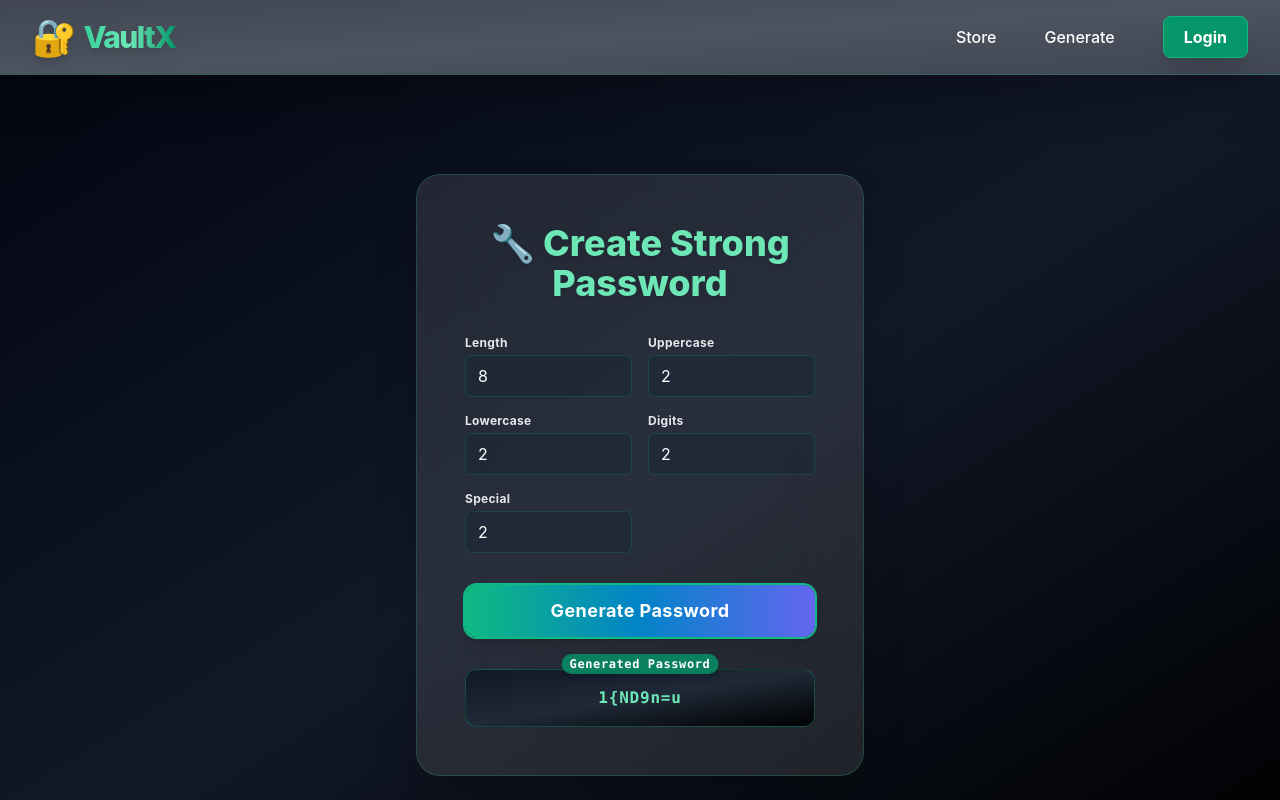
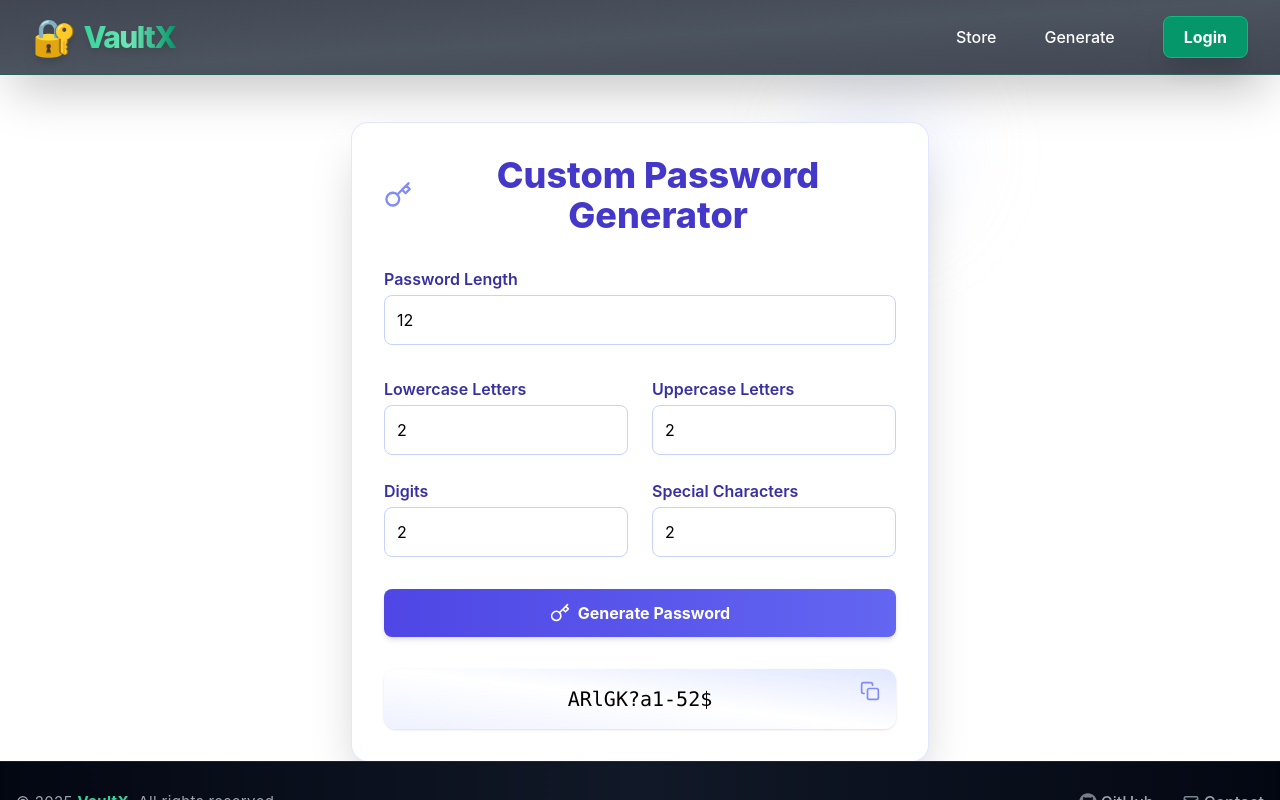
Before and after one commit to AaryanGoswami04/PasswordManager, a React (Create React App) app: page /generate-password in a window 1280 px wide. Both pictures are taken after a click on the button "Generate Password". Shown: the top 800 px of the page. Built offline with nearby package versions, Linux system fonts and the light colour scheme.

Commit message:
Password generation complete

```diff
--- a/src/App.js
+++ b/src/App.js
@@ -1,10 +1,11 @@
 import React from 'react';
 import { BrowserRouter as Router, Routes, Route } from 'react-router-dom';
 import LandingPage from './pages/LandingPage';
-import CreatePassword from './pages/CreatePassword';
 import StorePassword from './pages/StorePassword';
 import Navbar from './components/Header';
 import Footer from './components/Footer';
+import Dashboard from './pages/Dashboard';
+import PasswordGenerator from './pages/CreatePassword';
 
 function App() {
   return (
@@ -12,8 +13,9 @@ function App() {
       <Navbar/>
       <Routes>
         <Route path="/" element={<LandingPage />} />
-        <Route path="/generate-password" element={<CreatePassword />} />
+        <Route path="/generate-password" element={<PasswordGenerator />} />
         <Route path="/store-password" element={<StorePassword />} />
+        <Route path="/dashboard" element={<Dashboard />} />
       </Routes>
       <Footer/>
     </Router>
--- /dev/null
+++ b/src/components/Card.jsx
@@ -0,0 +1,38 @@
+// components/PasswordCard.jsx
+import React, { useState } from "react";
+import { FiCopy } from "react-icons/fi";
+
+const Card = ({ site, username, password }) => {
+  const [copied, setCopied] = useState(false);
+
+  const handleCopy = () => {
+    navigator.clipboard.writeText(password);
+    setCopied(true);
+    setTimeout(() => setCopied(false), 1200);
+  };
+
+  return (
+    <div className="rounded-2xl shadow-xl bg-white/90 border border-blue-200 p-6 flex items-center justify-between transition-transform duration-200 hover:scale-105 hover:shadow-2xl">
+      <div>
+        <h2 className="text-lg font-semibold text-sky-800 mb-1">{site}</h2>
+        <p className="text-sm text-gray-500">
+          <span className="font-medium">Username:</span> {username}
+        </p>
+        <div className="flex items-center gap-1">
+          <span className="text-gray-500 text-sm font-medium">Password:</span>
+          <span className="font-mono text-sky-700 ml-1">{password.replace(/./g, "•")}</span>
+          <button
+            onClick={handleCopy}
+            className="ml-2 group p-1 rounded hover:bg-sky-100 active:bg-sky-200 transition-colors"
+            title="Copy password"
+          >
+            <FiCopy className="text-sky-600 group-hover:text-sky-900" />
+          </button>
+          <span className={`ml-1 text-xs text-green-500 transition-opacity ${copied ? "opacity-100" : "opacity-0"}`}>Copied!</span>
+        </div>
+      </div>
+    </div>
+  );
+};
+
+export default Card;
--- a/src/components/Footer.jsx
+++ b/src/components/Footer.jsx
@@ -10,7 +10,7 @@ const Footer = () => {
       </p>
       <div className="flex gap-7 items-center text-base">
         <a
-          href="https://github.com/your-profile"
+          href="https://github.com/dhruvin2968"
           target="_blank"
           rel="noopener noreferrer"
           className="flex items-center gap-1 hover:text-emerald-400 transition font-medium"
--- a/src/pages/CreatePassword.jsx
+++ b/src/pages/CreatePassword.jsx
@@ -1,102 +1,148 @@
 import React, { useState } from 'react';
+import { FiCopy, FiKey } from "react-icons/fi";
+const PasswordGenerator = () => {
+  const [length, setLength] = useState(12);
+  const [lowerCount, setLowerCount] = useState(2);
+  const [upperCount, setUpperCount] = useState(2);
+  const [digitCount, setDigitCount] = useState(2);
+  const [specialCount, setSpecialCount] = useState(2);
+  const [password, setPassword] = useState('');
 
-const generatePassword = (length, upper, lower, digits, special) => {
-  const upperChars = 'ABCDEFGHIJKLMNOPQRSTUVWXYZ';
-  const lowerChars = 'abcdefghijklmnopqrstuvwxyz';
-  const digitChars = '0123456789';
-  const specialChars = '!@#$%^&*()_+-=[]{}|;:,.<>?';
+  const generatePassword = () => {
+    const lowercase = 'abcdefghijklmnopqrstuvwxyz';
+    const uppercase = 'ABCDEFGHIJKLMNOPQRSTUVWXYZ';
+    const digits = '0123456789';
+    const special = '!@#$%^&*()_+-=[]{}|;:,.<>?';
 
-  const getRandom = (chars, count) =>
-    Array.from({ length: count }, () => chars[Math.floor(Math.random() * chars.length)]).join('');
+    const totalSelected = lowerCount + upperCount + digitCount + specialCount;
+    if (totalSelected > length) {
+      alert(`Total selected characters (${totalSelected}) exceed password length (${length}).`);
+      return;
+    }
 
-  const total = upper + lower + digits + special;
-  if (total > length) return 'Length too short for selected character counts.';
-
-  let password =
-    getRandom(upperChars, upper) +
-    getRandom(lowerChars, lower) +
-    getRandom(digitChars, digits) +
-    getRandom(specialChars, special);
-
-  const remaining = length - total;
-  const allChars = upperChars + lowerChars + digitChars + specialChars;
-  password += getRandom(allChars, remaining);
-
-  return [...password].sort(() => Math.random() - 0.5).join('');
+    const getRandomChars = (str, count) => {
+      let result = '';
+      for (let i = 0; i < count; i++) {
+        result += str[Math.floor(Math.random() * str.length)];
+      }
+      return result;
     };
 
-const CreatePassword = () => {
-  const [options, setOptions] = useState({
-    length: 8,
-    upper: 2,
-    lower: 2,
-    digits: 2,
-    special: 2,
-  });
+    let pwd = '';
+    pwd += getRandomChars(lowercase, lowerCount);
+    pwd += getRandomChars(uppercase, upperCount);
+    pwd += getRandomChars(digits, digitCount);
+    pwd += getRandomChars(special, specialCount);
+    pwd += getRandomChars(lowercase + uppercase + digits + special, length - totalSelected); // filler
 
-  const [password, setPassword] = useState('');
+    // Shuffle password
+    const shuffled = pwd
+      .split('')
+      .sort(() => 0.5 - Math.random())
+      .join('');
 
-  const handleChange = (e) => {
-    setOptions({
-      ...options,
-      [e.target.name]: parseInt(e.target.value) || 0,
-    });
+    setPassword(shuffled);
   };
+   const [copied, setCopied] = useState(false);
+  const handleCopy = () => {
+    navigator.clipboard.writeText(password);
+    setCopied(true);
+    setTimeout(() => setCopied(false), 1200);
+  };
+  return (
+    <div className=" max-w-xl mx-auto p-8 mt-12 bg-white rounded-2xl shadow-2xl ring-1 ring-indigo-100 relative">
+      {/* Decorative Gradient Bubble */}
+      <div className="absolute -z-10 right-[-40px] top-[-40px] blur-2xl w-40 h-40 rounded-full bg-gradient-to-br from-indigo-200/40 to-indigo-100/0"></div>
 
-  const handleGenerate = () => {
-    const { length, upper, lower, digits, special } = options;
-    const result = generatePassword(length, upper, lower, digits, special);
-    setPassword(result);
-  };
-
- return (
-  <div className="min-h-screen bg-gradient-to-br from-gray-950 via-gray-900 to-black flex items-center justify-center px-6">
-    <div className="bg-white/10 backdrop-blur-2xl rounded-3xl shadow-2xl border border-emerald-400/20 max-w-md w-full p-10 sm:p-12">
-      <h2 className="text-3xl md:text-4xl font-extrabold text-center mb-8 text-emerald-300 drop-shadow">
-        🔧 Create Strong Password
+      <h2 className="text-3xl md:text-4xl font-extrabold mb-8 text-center text-indigo-700 flex justify-center items-center gap-2">
+        <FiKey className="inline text-indigo-400 text-3xl" />
+        Custom Password Generator
       </h2>
 
-      <div className="grid grid-cols-2 gap-4 mb-8">
-        {[
-          { label: "Length", name: "length", min: 1 },
-          { label: "Uppercase", name: "upper", min: 0 },
-          { label: "Lowercase", name: "lower", min: 0 },
-          { label: "Digits", name: "digits", min: 0 },
-          { label: "Special", name: "special", min: 0 }
-        ].map(({label, name, min}) => (
-          <div key={name}>
-            <label className="block text-xs font-bold text-gray-200 mb-1 tracking-wide">{label}</label>
+      <div className="space-y-8">
+        <div>
+          <label className="block font-semibold mb-1 text-indigo-800">Password Length</label>
           <input
             type="number"
-              name={name}
-              value={options[name]}
-              onChange={handleChange}
-              min={min}
-              className="w-full px-3 py-2 rounded-md bg-gray-800/80 border border-emerald-500/20 text-white placeholder-gray-400 focus:border-emerald-400 focus:outline-none focus:ring-1 focus:ring-emerald-400 transition"
+            min="4"
+            max="100"
+            value={length}
+            onChange={e => setLength(parseInt(e.target.value))}
+            className="w-full border border-indigo-200 focus:border-indigo-400 focus:ring-2 focus:ring-indigo-100 p-3 rounded-lg transition outline-none"
           />
         </div>
-        ))}
+
+        <div className="grid grid-cols-2 gap-6">
+          <div>
+            <label className="block font-semibold mb-1 text-indigo-800">Lowercase Letters</label>
+            <input
+              type="number"
+              min="0"
+              max="50"
+              value={lowerCount}
+              onChange={e => setLowerCount(parseInt(e.target.value))}
+              className="w-full border border-indigo-200 focus:border-indigo-400 focus:ring-2 focus:ring-indigo-100 p-3 rounded-lg transition outline-none"
+            />
+          </div>
+          <div>
+            <label className="block font-semibold mb-1 text-indigo-800">Uppercase Letters</label>
+            <input
+              type="number"
+              min="0"
+              max="50"
+              value={upperCount}
+              onChange={e => setUpperCount(parseInt(e.target.value))}
+              className="w-full border border-indigo-200 focus:border-indigo-400 focus:ring-2 focus:ring-indigo-100 p-3 rounded-lg transition outline-none"
+            />
+          </div>
+          <div>
+            <label className="block font-semibold mb-1 text-indigo-800">Digits</label>
+            <input
+              type="number"
+              min="0"
+              max="50"
+              value={digitCount}
+              onChange={e => setDigitCount(parseInt(e.target.value))}
+              className="w-full border border-indigo-200 focus:border-indigo-400 focus:ring-2 focus:ring-indigo-100 p-3 rounded-lg transition outline-none"
+            />
+          </div>
+          <div>
+            <label className="block font-semibold mb-1 text-indigo-800">Special Characters</label>
+            <input
+              type="number"
+              min="0"
+              max="50"
+              value={specialCount}
+              onChange={e => setSpecialCount(parseInt(e.target.value))}
+              className="w-full border border-indigo-200 focus:border-indigo-400 focus:ring-2 focus:ring-indigo-100 p-3 rounded-lg transition outline-none"
+            />
+          </div>
         </div>
 
         <button
-        onClick={handleGenerate}
-        className="w-full bg-gradient-to-r from-emerald-500 via-sky-600 to-indigo-500 hover:from-emerald-400 hover:to-emerald-600 text-white font-bold py-3 rounded-xl shadow-lg text-lg tracking-wide transition-all duration-300 focus:ring-2 focus:ring-emerald-500 focus:outline-none"
+          onClick={generatePassword}
+          className="w-full mt-1 flex justify-center items-center gap-2 bg-gradient-to-r from-indigo-600 to-indigo-500 hover:from-indigo-700 hover:to-indigo-600 text-white font-bold py-3 rounded-lg transition shadow-md active:scale-95 duration-150"
         >
+          <FiKey className="text-xl" />
           Generate Password
         </button>
 
         {password && (
-        <div className="mt-8 bg-gradient-to-br from-gray-900 via-gray-800 to-black border border-emerald-500/30 text-emerald-300 text-base font-mono font-semibold rounded-xl p-4 text-center tracking-wider selection:bg-emerald-400/40 break-words relative">
-          <span className="absolute -top-4 left-1/2 -translate-x-1/2 text-xs px-2 py-0.5 bg-emerald-600/80 rounded-full text-white shadow-md tracking-wider">
-            Generated Password
-          </span>
+          <div className="mt-8 relative bg-gradient-to-tr from-indigo-50 via-white to-indigo-100 p-4 rounded-xl text-center shadow font-mono text-xl break-all flex flex-col items-center animate-fadeIn">
             <span>{password}</span>
+            <button
+              onClick={handleCopy}
+              className="absolute right-4 top-3 inline-flex items-center text-indigo-400 hover:text-indigo-700 transition"
+              title="Copy to clipboard"
+            >
+              <FiCopy className="text-xl" />
+            </button>
+            {copied && <span className="text-green-600 text-xs mt-2 animate-fadeIn">Copied!</span>}
           </div>
         )}
       </div>
     </div>
   );
-
 };
 
-export default CreatePassword;
+export default PasswordGenerator;
--- /dev/null
+++ b/src/pages/Dashboard.jsx
@@ -0,0 +1,51 @@
+// pages/Dashboard.jsx
+import React, { useEffect, useState } from "react";
+import PasswordCard from "../components/Card";
+
+const Dashboard = () => {
+  const [passwords, setPasswords] = useState([]);
+
+  useEffect(() => {
+    // 👇 Replace this with actual Firebase call later
+    const dummyData = [
+      { site: "Facebook", username: "dhruvin123", password: "Fb@12345" },
+      { site: "Gmail", username: "dhruvin.m", password: "Gm@12345" },
+      { site: "Netflix", username: "moviebuff", password: "Nf@2025" },
+    ];
+    setPasswords(dummyData);
+  }, []);
+
+  return (
+    <div className="min-h-screen bg-gradient-to-tr from-sky-200 via-white to-sky-100 py-10 px-4 flex flex-col items-center">
+      <div className="w-full max-w-2xl">
+        <h1 className="text-4xl md:text-5xl font-extrabold text-center text-transparent bg-clip-text bg-gradient-to-r from-sky-800 via-cyan-500 to-blue-500 drop-shadow-lg mb-10">
+          🔐 Your Secure Passwords
+        </h1>
+
+        {passwords.length === 0 ? (
+          <div className="flex flex-col items-center justify-center py-10">
+            <img
+              src="https://cdn-icons-png.flaticon.com/512/3416/3416078.png"
+              alt="No Passwords"
+              className="w-24 opacity-60 mb-6 animate-pulse"
+            />
+            <p className="text-lg text-sky-600">No passwords saved yet!</p>
+          </div>
+        ) : (
+          <div className="grid grid-cols-1 gap-8">
+            {passwords.map((item, index) => (
+              <PasswordCard
+                key={index}
+                site={item.site}
+                username={item.username}
+                password={item.password}
+              />
+            ))}
+          </div>
+        )}
+      </div>
+    </div>
+  );
+};
+
+export default Dashboard;
--- a/src/pages/LandingPage.jsx
+++ b/src/pages/LandingPage.jsx
@@ -6,7 +6,7 @@ const LandingPage = () => {
   <div className="min-h-screen bg-gradient-to-br from-gray-950 via-gray-900 to-black text-white flex flex-col items-center justify-center px-4">
     <div className="w-full max-w-2xl mx-auto p-8 rounded-3xl backdrop-blur-md bg-white/5 border border-emerald-400/20 shadow-2xl flex flex-col items-center">
       <h1 className="text-5xl md:text-7xl font-extrabold mb-6 text-center tracking-tight bg-gradient-to-r from-emerald-400 via-teal-400 to-indigo-400 bg-clip-text text-transparent drop-shadow-lg animate-gradient-x">
-        🔐 SecurePass
+        🔐 VaultX
       </h1>
       <p className="text-lg md:text-2xl mb-10 text-emerald-200 text-center font-medium max-w-xl">
         Your digital vault to store and generate uncrackable passwords.<br />
@@ -27,7 +27,7 @@ const LandingPage = () => {
       </div>
     </div>
     <footer className="mt-14 text-sm text-gray-500 text-center drop-shadow-sm">
-      Made with <span className="inline-block animate-pulse">🔒</span> by your trusted Password Bro
+      Made with <span className="inline-block animate-pulse">🔒</span> by your Dhruvin
     </footer>
   </div>
 );
```
Lines whose indentation alone changed are shown as unchanged.
